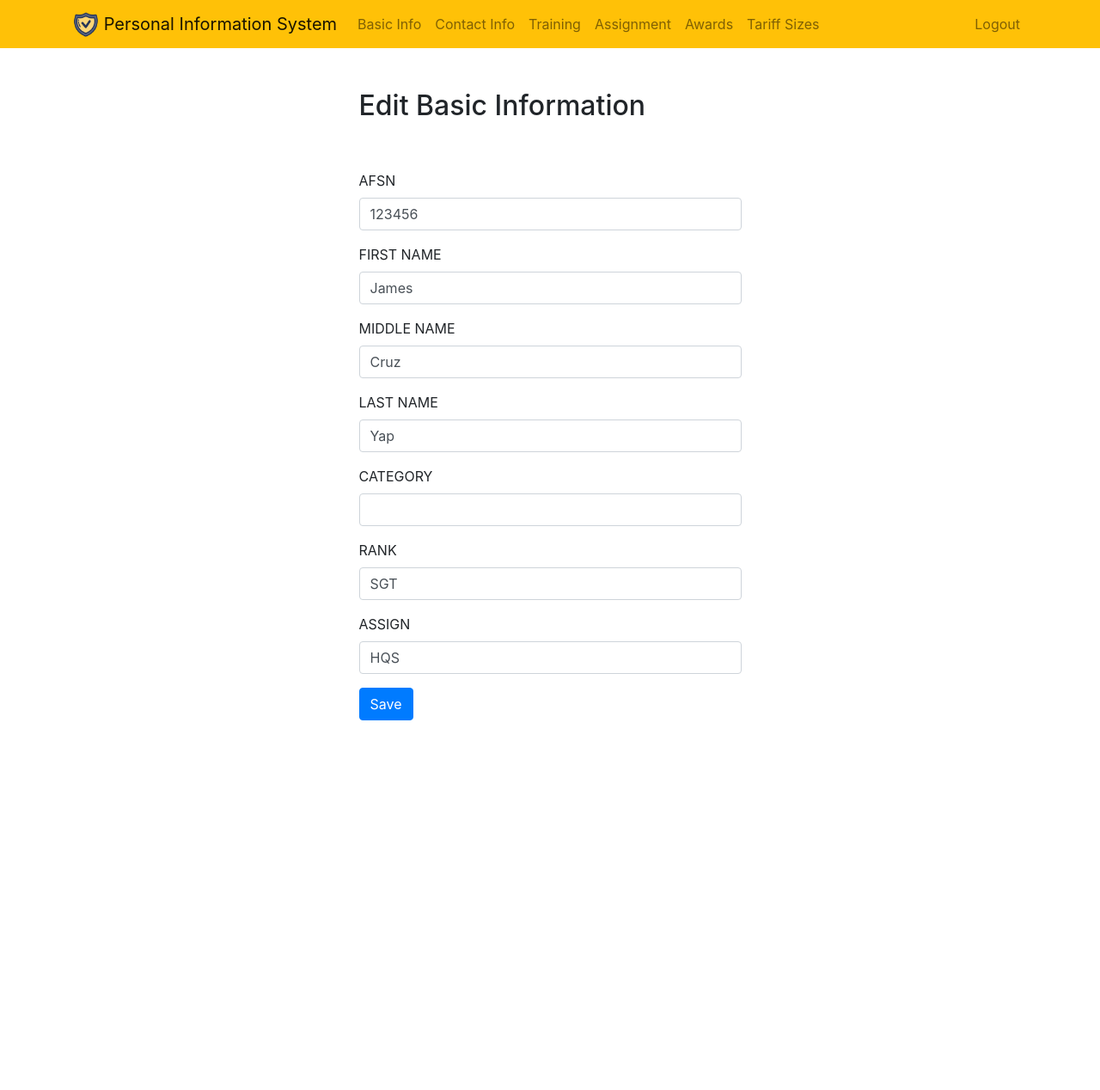
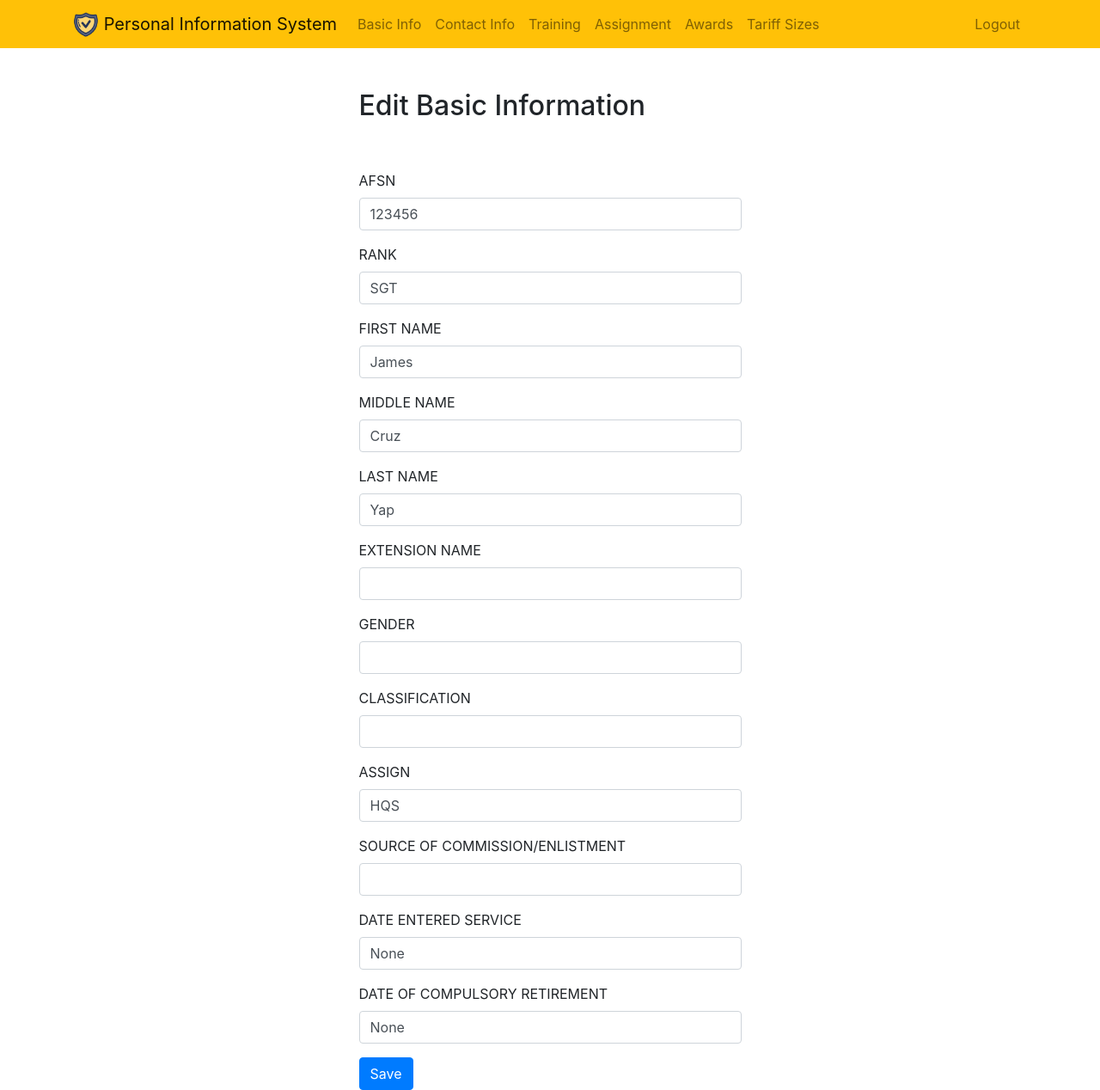
Before and after one commit to techmirfz/personal-info-project, a Django app: page /basicinfo/edit/ in a window 1280 px wide. Shown: the whole page at 86% size. Before the commit the page ends 838 px from the top, so only its background shows below. Run offline with Django 3.2, Linux system fonts and the light colour scheme; a user stored in the database is signed in; data comes from the database, SQL or seed files in the repository; both versions use the stored data as it was after the commit; some libraries are stand-ins or nearby versions.

Commit message:
edit basicinfoedit form

```diff
--- a/basic_info/forms.py
+++ b/basic_info/forms.py
@@ -4,16 +4,20 @@ from .models import BasicInfo
 class BasicInfoForm(forms.ModelForm):
 	class Meta:
 		model = BasicInfo
-		fields = ['afsn', 'firstname', 'middlename', 'lastname', 'extensionname', 'gender', 'classification', 'rank', 'assign', 'source']
+		fields = ['afsn', 'rank', 'firstname', 'middlename', 'lastname', 'extensionname', 'gender', 'classification', 'assign', 'source', 'dateentersvc', 'datecompret']
 
 
 		widgets = {
             'afsn': forms.TextInput(attrs={'class': 'form-control', 'placeholder': 'AFSN'}),
+            'rank': forms.TextInput(attrs={'class': 'form-control', 'placeholder': 'RANK'}),
             'firstname': forms.TextInput(attrs={'class': 'form-control', 'placeholder': 'FIRST NAME'}),
             'middlename': forms.TextInput(attrs={'class': 'form-control', 'placeholder': 'MIDDLE NAME'}),
             'lastname': forms.TextInput(attrs={'class': 'form-control', 'placeholder': 'LAST NAME'}),
-            'category': forms.TextInput(attrs={'class': 'form-control', 'placeholder': 'CATEGORY'}),
-            'rank': forms.TextInput(attrs={'class': 'form-control', 'placeholder': 'RANK'}),
-            'assign': forms.TextInput(attrs={'class': 'form-control', 'placeholder': 'UNIT'}),
-
-		    }
+            'extensionname': forms.TextInput(attrs={'class': 'form-control', 'placeholder': 'EXTENSION NAME'}),
+            'gender': forms.Select(attrs={'class': 'form-control', 'placeholder': 'GENDER'}),
+            'classification': forms.TextInput(attrs={'class': 'form-control', 'placeholder': 'CLASSIFICATION'}),
+            'assign': forms.TextInput(attrs={'class': 'form-control', 'placeholder': 'CURRENT UNIT'}),
+		'source': forms.TextInput(attrs={'class': 'form-control', 'placeholder': 'SOURCE OF COMMISSION/ENLISTMENT'}),
+            'dateentersvc': forms.TextInput(attrs={'class': 'form-control', 'placeholder': 'DATE ENTERED SERVICE'}),
+            'datecompret': forms.TextInput(attrs={'class': 'form-control', 'placeholder': 'DATE OF COMPULSORY RETIREMENT'}),
+		}
--- a/basic_info/templates/basic_info/basicinfoedit.html
+++ b/basic_info/templates/basic_info/basicinfoedit.html
@@ -20,6 +20,10 @@
                     <input type="text" name="afsn" class="form-control" id="title" value="{{ basics.afsn }}" required>
                 </div>
                 <div class="form-group">
+                    <label for="title">RANK</label>
+                    <input type="text" name="rank" class="form-control" id="title" value="{{ basics.rank }}" required>
+                </div>
+                <div class="form-group">
                     <label for="title">FIRST NAME</label>
                     <input type="text" name="firstname" class="form-control" id="title" value="{{ basics.firstname }}" required>
                 </div>
@@ -32,16 +36,32 @@
                     <input type="text" name="lastname" class="form-control" id="title" value="{{ basics.lastname }}" required>
                 </div>
                 <div class="form-group">
-                    <label for="title">CATEGORY</label>
-                    <input type="text" name="category" class="form-control" id="title" value="{{ basics.category }}" required>
+                    <label for="title">EXTENSION NAME</label>
+                    <input type="text" name="extensionname" class="form-control" id="title" value="{{ basics.extensionname }}" required>
                 </div>
                 <div class="form-group">
-                    <label for="title">RANK</label>
-                    <input type="text" name="rank" class="form-control" id="title" value="{{ basics.rank }}" required>
+                    <label for="title">GENDER</label>
+                    <input type="text" name="gender" class="form-control" id="title" value="{{ basics.gender }}" required>
+                </div>
+                <div class="form-group">
+                    <label for="title">CLASSIFICATION</label>
+                    <input type="text" name="classification" class="form-control" id="title" value="{{ basics.classification }}" required>
                 </div>
                 <div class="form-group">
                     <label for="title">ASSIGN</label>
                     <input type="text" name="assign" class="form-control" id="title" value="{{ basics.assign }}" required>
+                </div>
+                <div class="form-group">
+                    <label for="title">SOURCE OF COMMISSION/ENLISTMENT</label>
+                    <input type="text" name="source" class="form-control" id="title" value="{{ basics.source }}" required>
+                </div>
+                <div class="form-group">
+                    <label for="title">DATE ENTERED SERVICE</label>
+                    <input type="text" name="dateentersvc" class="form-control" id="title" value="{{ basics.dateentersvc }}" required>
+                </div>
+                <div class="form-group">
+                    <label for="title">DATE OF COMPULSORY RETIREMENT</label>
+                    <input type="text" name="datecompret" class="form-control" id="title" value="{{ basics.datecompret }}" required>
                 </div>
 
                 <button type="submit" class="btn btn-primary">Save</button>
```
Also changed, not shown: db.sqlite3.
